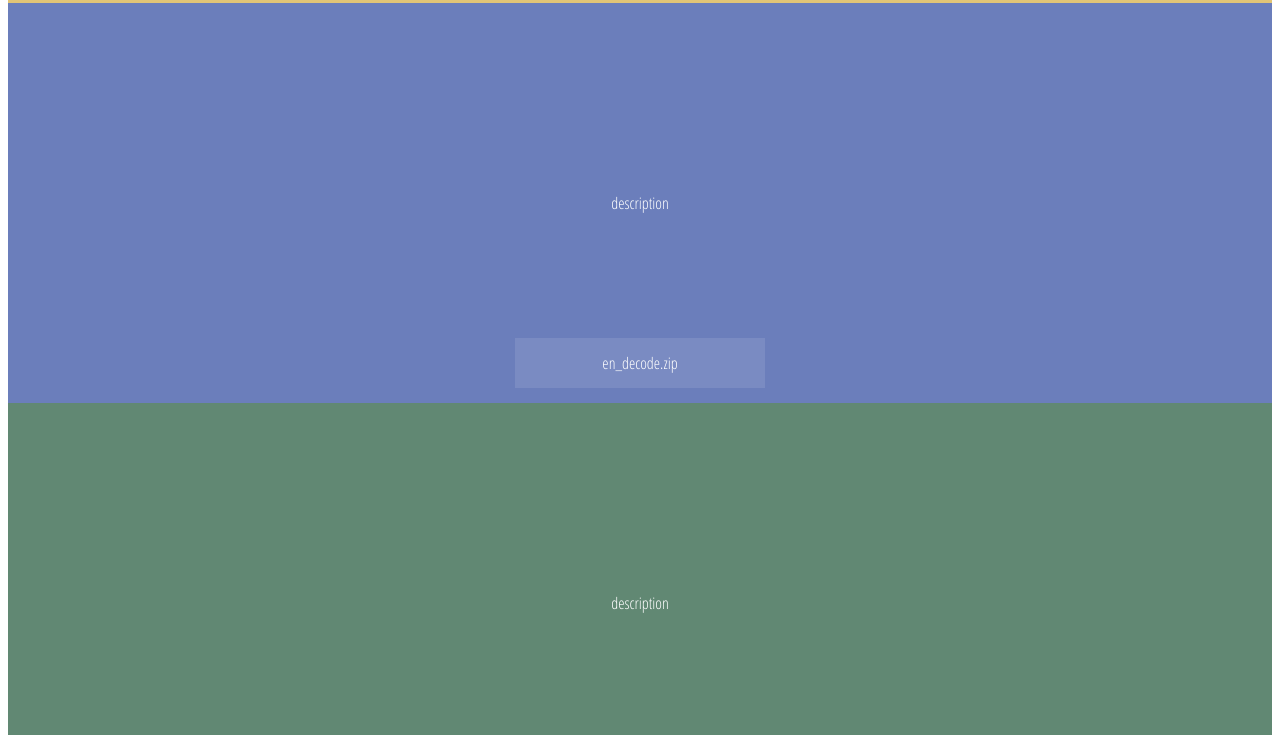
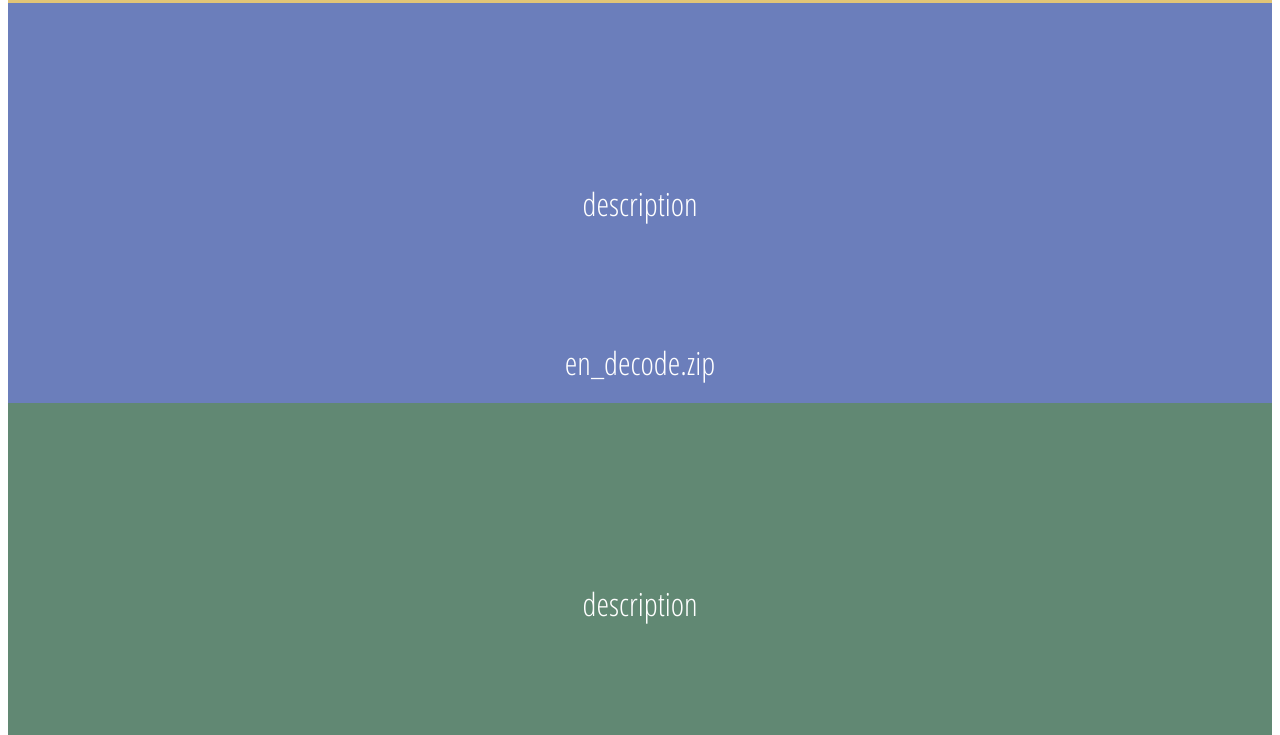
Before and after one commit to YuyaoYolandaCheng/cse134_HW3, a plain HTML site: page code.html in a window 1280 px wide. Shown: the part 619-1354 px from the top of the page. Drawn offline with nearby package versions, Linux system fonts and the light colour scheme.

Commit message:
Update code.css

```diff
--- a/code.css
+++ b/code.css
@@ -44,12 +44,13 @@ nav {
   flex-wrap: wrap;
   overflow: hidden;
   font-family: 'Open Sans Condensed', sans-serif;
+  font-size: 2rem;
   margin: 0;
 }
 
 div[class*=box] {
-	height: 50vh;
-	width: 100%;
+	  height: 50vh;
+	  width: 100%;
     display: flex;
     justify-content: center;
     align-items: center;
@@ -79,7 +80,7 @@ div[class*=box] p{
 	text-align: center;
 	cursor: pointer;
 	color: #FFF;
-	transition: all 0.3s;
+	transition: 0.3s;
 	position: relative;
 }
 
@@ -88,6 +89,7 @@ div[class*=box] p{
     text-decoration: none;
     transition: 0.3s;
 }
+
 .btn::before {
 	width: 100%;
 	height: 100%;
@@ -99,24 +101,10 @@ div[class*=box] p{
 	opacity: 0;
 }
 .btn:hover a {
-	letter-spacing: 2px;
+  color: rgb(0,0,0);
+	letter-spacing: 3px;
 }
 .btn:hover::before {
 	opacity: 1;
 	transform: scale(1, 1);
 }
-.btn::after {
-	content: '';
-	position: absolute;
-	bottom: 0;
-	left: 0;
-	width: 100%;
-	height: 100%;
-	z-index: 1;
-	transition: 0.3s;
-	background-color: rgba(255,255,255,0.1);
-}
-.btn:hover::after {
-	opacity: 0;
-	transform: scale(2);
-}
```
